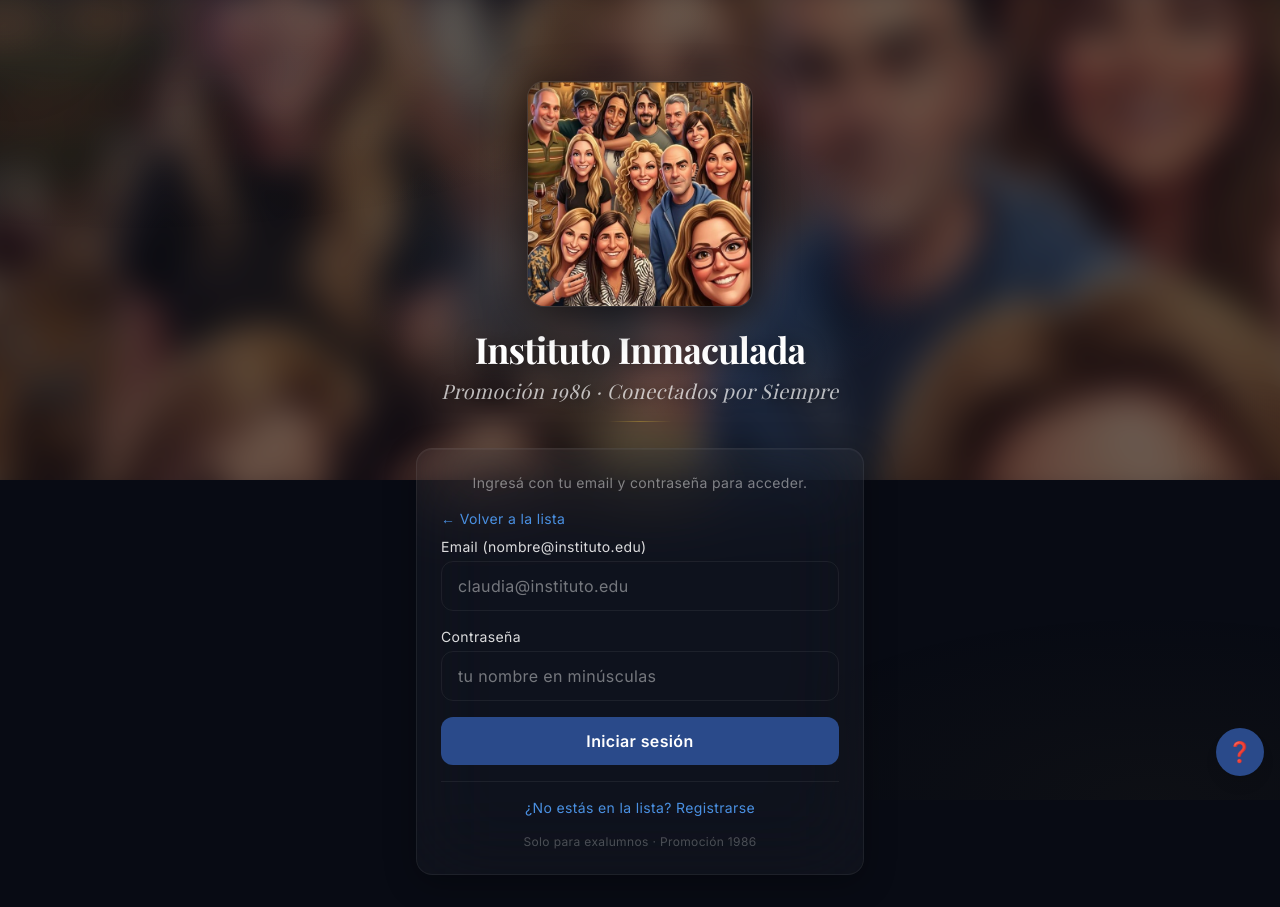
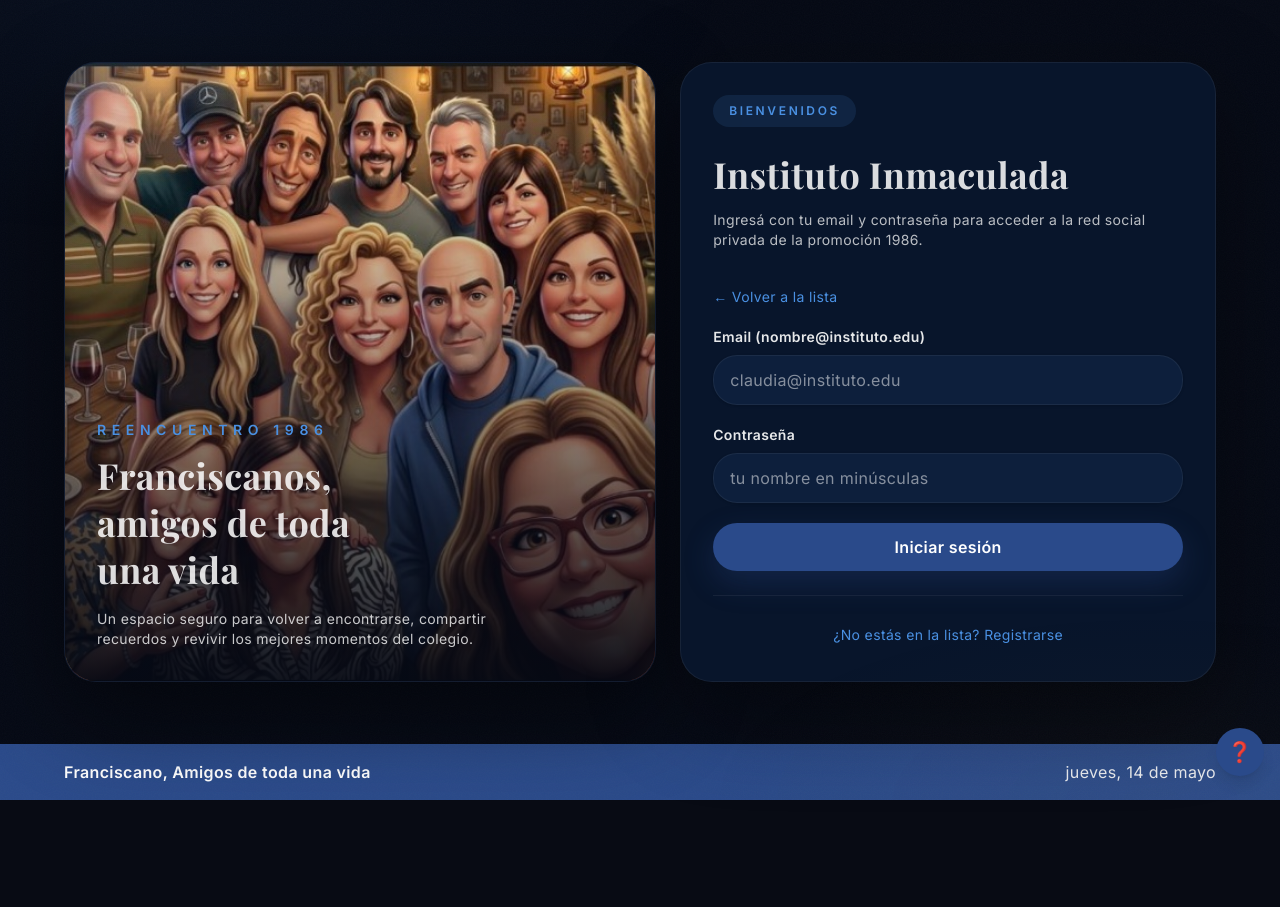
Before and after one commit to webfireone/colegio, a React (Vite) app: page /login in a window 1280 px wide. After the commit the page ends 800 px from the top, so only its background shows below. Built offline with nearby package versions, Linux system fonts and the light colour scheme.

Commit message:
Update login design, footer slogan and header logout

```diff
--- a/src/components/auth/LoginForm.tsx
+++ b/src/components/auth/LoginForm.tsx
@@ -32,11 +32,11 @@ export function LoginForm() {
   return (
     <div>
       {modo === 'lista' ? (
-        <div className="space-y-3">
-          <p className="text-sm text-[var(--color-texto-secundario)] text-center mb-4">
+        <div className="space-y-4">
+          <p className="text-sm text-[rgba(255,255,255,0.72)] text-center mb-2">
             Elige tu nombre para ingresar
           </p>
-          <div className="grid grid-cols-2 gap-2">
+          <div className="grid grid-cols-2 gap-3">
             {Object.entries(USUARIOS_REALES).map(([key, u]) => {
               const user = u as UserEntry
               return (
@@ -44,42 +44,42 @@ export function LoginForm() {
                   key={key}
                   onClick={() => handleClickUsuario(key)}
                   disabled={cargando}
-                  className="flex items-center gap-2 p-3 rounded-lg bg-[var(--color-surface)] hover:bg-[var(--color-celeste)]/10 hover:border-[var(--color-celeste)] border border-transparent transition-all text-left"
+                  className="flex items-center gap-3 p-3 rounded-3xl border border-white/10 bg-white/5 hover:border-[var(--color-celeste)] hover:bg-[rgba(74,144,226,0.08)] transition-all text-left"
                 >
-                  <div className="w-8 h-8 rounded-full overflow-hidden flex-shrink-0 bg-gradient-to-br from-[var(--color-institucional)] to-[var(--color-celeste)]">
+                  <div className="w-10 h-10 rounded-2xl overflow-hidden bg-gradient-to-br from-[var(--color-institucional)] to-[var(--color-celeste)] shadow-[0_6px_20px_rgba(0,0,0,0.18)]">
                     <img
                       src={getFotoPerfil(user.nombre)}
                       alt=""
                       className="w-full h-full object-cover"
                     />
                   </div>
-                  <span className="text-sm font-medium truncate">{user.nombre}</span>
+                  <span className="text-sm font-medium text-white truncate">{user.nombre}</span>
                 </button>
               )
             })}
           </div>
-          <p className="text-center text-xs text-[var(--color-texto-secundario)] mt-2">
+          <p className="text-center text-xs text-[rgba(255,255,255,0.6)] mt-2">
             Clave: tu nombre en minúsculas
           </p>
           <button
             onClick={() => setModo('form')}
-            className="w-full text-sm text-[var(--color-celeste)] font-medium hover:underline mt-2"
+            className="w-full text-sm text-[var(--color-celeste)] font-medium hover:text-white hover:underline"
           >
             Ingresar con email y contraseña
           </button>
         </div>
       ) : (
-        <form onSubmit={handleSubmit} className="space-y-4">
+        <form onSubmit={handleSubmit} className="space-y-5">
           <button
             type="button"
             onClick={() => setModo('lista')}
-            className="text-sm text-[var(--color-celeste)] hover:underline mb-2 block"
+            className="text-sm text-[var(--color-celeste)] hover:underline"
           >
             ← Volver a la lista
           </button>
 
           <div>
-            <label htmlFor="email" className="block text-sm font-medium mb-1">
+            <label htmlFor="email" className="block text-sm font-semibold mb-2 text-white/90">
               Email (nombre@instituto.edu)
             </label>
             <input
@@ -87,20 +87,20 @@ export function LoginForm() {
               type="email"
               value={email}
               onChange={(e) => setEmail(e.target.value)}
-              className="w-full px-4 py-3 rounded-lg border border-gray-200 text-base focus:outline-none focus:ring-2 focus:ring-[var(--color-celeste)]"
+              className="w-full rounded-3xl border border-white/10 bg-[#0d1f3c] px-4 py-3 text-base text-white placeholder:text-white/50 shadow-sm outline-none transition focus:border-[var(--color-celeste)] focus:ring-2 focus:ring-[var(--color-celeste)]/30"
               placeholder="claudia@instituto.edu"
               required
               autoComplete="email"
             />
           </div>
           <div>
-            <label htmlFor="password" className="block text-sm font-medium mb-1">Contraseña</label>
+            <label htmlFor="password" className="block text-sm font-semibold mb-2 text-white/90">Contraseña</label>
             <input
               id="password"
               type="password"
               value={password}
               onChange={(e) => setPassword(e.target.value)}
-              className="w-full px-4 py-3 rounded-lg border border-gray-200 text-base focus:outline-none focus:ring-2 focus:ring-[var(--color-celeste)]"
+              className="w-full rounded-3xl border border-white/10 bg-[#0d1f3c] px-4 py-3 text-base text-white placeholder:text-white/50 shadow-sm outline-none transition focus:border-[var(--color-celeste)] focus:ring-2 focus:ring-[var(--color-celeste)]/30"
               placeholder="tu nombre en minúsculas"
               required
               autoComplete="current-password"
@@ -108,7 +108,7 @@ export function LoginForm() {
           </div>
 
           {error && (
-            <div className="p-3 rounded-lg bg-red-50 text-[var(--color-error)] text-sm" role="alert">
+            <div className="rounded-3xl border border-red-200/20 bg-red-50/10 px-4 py-3 text-sm text-[var(--color-error)]" role="alert">
               {error}
             </div>
           )}
@@ -116,7 +116,7 @@ export function LoginForm() {
           <button
             type="submit"
             disabled={cargando}
-            className="w-full py-3 rounded-lg bg-[var(--color-institucional)] text-white font-semibold text-base hover:bg-[var(--color-institucional-light)] disabled:opacity-50 transition-colors"
+            className="w-full rounded-3xl bg-[var(--color-institucional)] py-3 text-base font-semibold text-white shadow-[0_12px_30px_rgba(42,74,138,0.3)] transition hover:bg-[var(--color-celeste)] disabled:cursor-not-allowed disabled:opacity-60"
           >
             {cargando ? 'Ingresando...' : 'Iniciar sesión'}
           </button>
--- a/src/components/layout/HeaderColegio.tsx
+++ b/src/components/layout/HeaderColegio.tsx
@@ -1,7 +1,6 @@
 import { useState, useEffect } from 'react'
 import { NavLink, useNavigate } from 'react-router-dom'
 import { useAuthStore } from '../../store/authStore'
-import { useUIStore } from '../../store/uiStore'
 import { useNotificacionStore } from '../../store/notificacionStore'
 import logoInmaculada from '../../../logo/logo.jpg'
 
@@ -19,7 +18,6 @@ export function HeaderColegio() {
   const [query, setQuery] = useState('')
   const usuario = useAuthStore((s) => s.usuario)
   const cerrarSesion = useAuthStore((s) => s.logout)
-  const { toggleFontSize, toggleHighContrast } = useUIStore()
   const noLeidas = useNotificacionStore((s) => s.noLeidas)
 
   useEffect(() => {
@@ -122,24 +120,6 @@ export function HeaderColegio() {
               )}
             </button>
 
-            {/* Font size */}
-            <button
-              onClick={toggleFontSize}
-              className="p-1.5 text-xs text-[var(--color-texto-secundario)] hover:text-white transition-colors font-bold"
-              aria-label="Cambiar tamaño de letra"
-            >
-              A<span className="text-[9px]">A</span>
-            </button>
-
-            {/* High contrast */}
-            <button
-              onClick={toggleHighContrast}
-              className="p-1.5 text-xs text-[var(--color-texto-secundario)] hover:text-white transition-colors"
-              aria-label="Alto contraste"
-            >
-              ◐
-            </button>
-
             {/* Profile */}
             {usuario && (
               <button
@@ -160,10 +140,10 @@ export function HeaderColegio() {
             {/* Logout */}
             <button
               onClick={cerrarSesion}
-              className="ml-1 p-1.5 text-xs text-[var(--color-texto-secundario)] hover:text-[var(--color-error)] transition-colors"
+              className="ml-2 px-3 py-1 rounded-full bg-[var(--color-institucional)] text-[var(--color-blanco)] text-[11px] font-semibold hover:bg-[var(--color-celeste)] transition-colors"
               aria-label="Cerrar sesión"
             >
-              ✕
+              Salir
             </button>
           </div>
         </div>
--- a/src/pages/LoginPage.tsx
+++ b/src/pages/LoginPage.tsx
@@ -1,3 +1,4 @@
+import { useMemo } from 'react'
 import { useNavigate, Navigate } from 'react-router-dom'
 import { useAuthStore } from '../store/authStore'
 import { LoginForm } from '../components/auth/LoginForm'
@@ -5,105 +6,76 @@ import { LoginForm } from '../components/auth/LoginForm'
 export function LoginPage() {
   const navigate = useNavigate()
   const estaAutenticado = useAuthStore((s) => s.estaAutenticado)
+  const fechaTexto = useMemo(() => {
+    return new Intl.DateTimeFormat('es-AR', {
+      weekday: 'long',
+      day: 'numeric',
+      month: 'long',
+    }).format(new Date())
+  }, [])
 
   if (estaAutenticado) {
     return <Navigate to="/" replace />
   }
 
   return (
-    <div className="relative min-h-screen bg-[#080b14] flex flex-col overflow-hidden">
-      {/* ════════════════════════════════════════════════
-         HORIZONTE.FM-STYLE HERO — full bleed MURAL
-         ════════════════════════════════════════════════ */}
-      <div className="relative flex flex-col items-center justify-center px-4 pt-12 pb-6 min-h-[55vh] md:min-h-[60vh] overflow-hidden">
-        {/* Blurred background image — like horizonte .now-playing-bg */}
-        <div
-          className="absolute inset-0 bg-cover bg-center scale-110"
-          style={{
-            backgroundImage: 'url(/fotos/MURAL.jpg)',
-            filter: 'blur(16px)',
-          }}
-        />
-        {/* Dark velo overlay — like horizonte rgba(0,0,0,0.2) */}
-        <div className="absolute inset-0 bg-[#080b14]/60" />
-
-        {/* Decorative gradient glow */}
-        <div className="absolute top-1/4 left-1/2 -translate-x-1/2 w-[600px] h-[300px] rounded-full opacity-20 pointer-events-none" style={{ background: 'radial-gradient(ellipse, var(--color-celeste), transparent 70%)' }} />
-
-        {/* Hero content — z-10 to sit above blur */}
-        <div className="relative z-10 flex flex-col items-center text-center animate-fade-in">
-          {/* Main cover image — like horizonte #now-playing-cover */}
-          <div className="relative group">
-            <div className="w-44 h-44 md:w-56 md:h-56 rounded-2xl overflow-hidden shadow-[0_10px_40px_rgba(0,0,0,0.6)] ring-1 ring-white/10 transition-transform duration-700 hover:scale-[1.02]">
+    <div className="min-h-screen bg-[#050914] text-white flex flex-col">
+      <div className="flex-1 flex items-center justify-center px-4 py-8">
+        <div className="w-full max-w-6xl grid gap-6 lg:grid-cols-[1.05fr_0.95fr]">
+          <div className="relative overflow-hidden rounded-[32px] border border-white/10 bg-[#061127]/80 shadow-[0_30px_90px_rgba(0,0,0,0.45)]">
             <img
               src="/fotos/MURAL.jpg"
-                alt="Instituto Inmaculada Concepción"
-                className="w-full h-full object-cover"
+              alt="Reencuentro de exalumnos"
+              className="h-full w-full object-cover min-h-[420px]"
             />
+            <div className="absolute inset-0 bg-gradient-to-t from-[#050914]/95 via-[#061127]/35 to-transparent" />
+            <div className="absolute inset-x-0 bottom-0 p-8">
+              <p className="text-sm uppercase tracking-[0.4em] text-[var(--color-celeste)] font-semibold mb-3">
+                Reencuentro 1986
+              </p>
+              <h2 className="text-3xl sm:text-4xl font-semibold leading-tight max-w-xs">
+                Franciscanos, amigos de toda una vida
+              </h2>
+              <p className="mt-4 max-w-md text-sm text-[rgba(255,255,255,0.78)]">
+                Un espacio seguro para volver a encontrarse, compartir recuerdos y revivir los mejores momentos del colegio.
+              </p>
             </div>
-            {/* Glow ring */}
-            <div className="absolute -inset-3 rounded-3xl bg-gradient-to-br from-[var(--color-celeste)]/10 via-transparent to-[var(--color-dorado)]/5 opacity-0 group-hover:opacity-100 transition-opacity duration-500 blur-xl pointer-events-none" />
+            <div className="absolute inset-0 bg-[radial-gradient(circle_at_top_left,_rgba(74,144,226,0.16),_transparent_28%)] pointer-events-none" />
           </div>
 
-          {/* Title — like horizonte #now-playing-title */}
-          <h1
-            className="mt-5 text-3xl md:text-4xl font-bold tracking-tight"
-            style={{
-              fontFamily: "'Playfair Display', serif",
-              color: '#ffffff',
-              textShadow: '0 2px 20px rgba(0,0,0,0.5)',
-            }}
-          >
+          <div className="rounded-[32px] border border-white/10 bg-[#09172d]/95 p-8 shadow-[0_30px_90px_rgba(0,0,0,0.35)] backdrop-blur-sm">
+            <div className="mb-8">
+              <span className="inline-flex items-center gap-2 rounded-full bg-[rgba(74,144,226,0.12)] px-4 py-2 text-xs uppercase tracking-[0.22em] text-[var(--color-celeste)] font-semibold">
+                Bienvenidos
+              </span>
+              <h1 className="mt-6 text-3xl sm:text-4xl font-bold leading-tight">
                 Instituto Inmaculada
               </h1>
-
-          {/* Subtitle — like horizonte #now-playing-artist */}
-          <p
-            className="mt-1 text-lg md:text-xl font-light tracking-wide"
-            style={{
-              fontFamily: "'Playfair Display', serif",
-              fontStyle: 'italic',
-              color: 'rgba(255,255,255,0.7)',
-              textShadow: '0 2px 12px rgba(0,0,0,0.5)',
-            }}
-          >
-            Promoción 1986 · Conectados por Siempre
+              <p className="mt-3 max-w-xl text-sm text-[rgba(255,255,255,0.72)]">
+                Ingresá con tu email y contraseña para acceder a la red social privada de la promoción 1986.
               </p>
-
-          {/* Divider line — editorial touch */}
-          <div className="mt-4 w-16 h-px" style={{ background: 'linear-gradient(90deg, transparent, rgba(212,175,55,0.4), transparent)' }} />
             </div>
-
-        {/* Decorative orbs */}
-        <div className="deco-orb w-72 h-72 -top-32 -left-32 opacity-10 animate-float pointer-events-none" />
-        <div className="deco-orb w-48 h-48 -bottom-16 -right-16 opacity-10 animate-float-reverse pointer-events-none" style={{ background: 'radial-gradient(circle at center, rgba(212,175,55,0.08), transparent 70%)' }} />
-      </div>
-
-      {/* ════════════════════════════════════════════════
-         LOGIN FORM — glass card below the hero
-         ════════════════════════════════════════════════ */}
-      <div className="relative z-10 flex-1 flex items-start justify-center px-4 pb-8 -mt-8">
-        <div className="w-full max-w-md glass-deep rounded-2xl p-6 shadow-[0_8px_32px_rgba(0,0,0,0.4)]">
-          <p className="text-center text-sm text-[var(--color-texto-secundario)] mb-4">
-            Ingresá con tu email y contraseña para acceder.
-          </p>
 
             <LoginForm />
 
-          <div className="mt-4 pt-4 border-t border-[var(--color-border)]">
+            <div className="mt-6 pt-6 border-t border-white/10">
               <button
                 onClick={() => navigate('/registro')}
-              className="w-full text-sm text-[var(--color-celeste)] font-medium hover:text-white transition-colors text-center block"
+                className="w-full text-sm text-[var(--color-celeste)] font-medium hover:text-white transition-colors"
               >
                 ¿No estás en la lista? Registrarse
               </button>
             </div>
-
-          <p className="text-center text-xs text-[var(--color-texto-terciario)] mt-4">
-            Solo para exalumnos · Promoción 1986
-          </p>
           </div>
         </div>
       </div>
+
+      <footer className="bg-[var(--color-institucional)] py-4 px-4">
+        <div className="mx-auto flex flex-col gap-2 text-center text-sm sm:flex-row sm:items-center sm:justify-between sm:text-base max-w-6xl">
+          <span className="font-semibold text-white">Franciscano, Amigos de toda una vida</span>
+          <span className="text-white/90">{fechaTexto}</span>
+        </div>
+      </footer>
+    </div>
   )
 }
```
Lines whose indentation alone changed are shown as unchanged.
